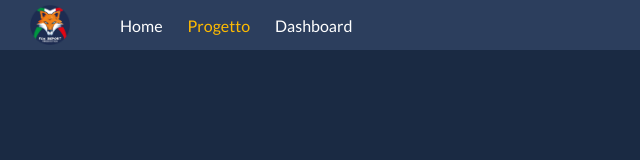
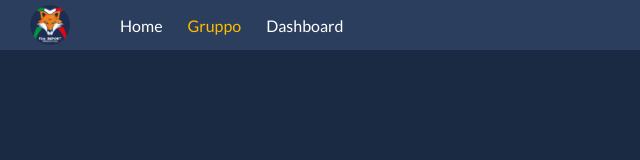
Before and after one commit to PaulCodeByte/Fox-Esport-Production, a plain HTML site: page progetto.html in a window 1280 px wide. Shown: the full height of the page, 0-640 px from the left. Drawn offline with Linux system fonts and the light colour scheme.

Commit message:
Update progetto.html

```diff
--- a/progetto.html
+++ b/progetto.html
@@ -19,7 +19,7 @@
         </div>
         <div id="buttons">
             <a class='no-style' href="./home.html">Home</a>
-            <a class='no-style disable'>Progetto</a>
+            <a class='no-style disable'>Gruppo</a>
             <a class='no-style' href="./dashboard.html">Dashboard</a>
         </div>
     </div>
```
